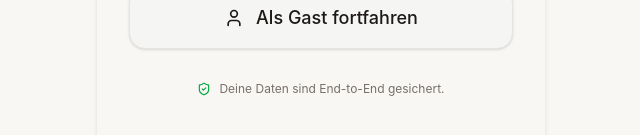
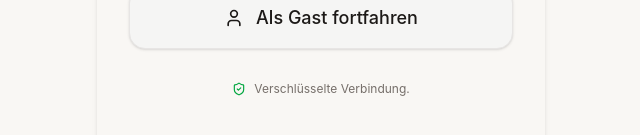
Before and after one commit to Veselin-Takev/Klar-CL, a React (Vite) app: page / in a window 1280 px wide. Shown: the part 587-722 px from the top of the page, without its empty margins (319-959 px from the left). Built offline with nearby package versions, Linux system fonts and the light colour scheme; no server answers.

Commit message:
Falsche E2E-Zusage in Login.tsx durch zutreffende Angabe ersetzt

```diff
--- a/src/screens/Login.tsx
+++ b/src/screens/Login.tsx
@@ -189,7 +189,7 @@ export default function Login() {
 
         <div className="mt-8 flex items-center gap-2 text-stone-500 dark:text-stone-400 text-xs">
           <ShieldCheck size={14} className="text-green-600 dark:text-green-500" />
-          <span>Deine Daten sind End-to-End gesichert.</span>
+          <span>Verschlüsselte Verbindung.</span>
         </div>
       </div>
     </div>
```
